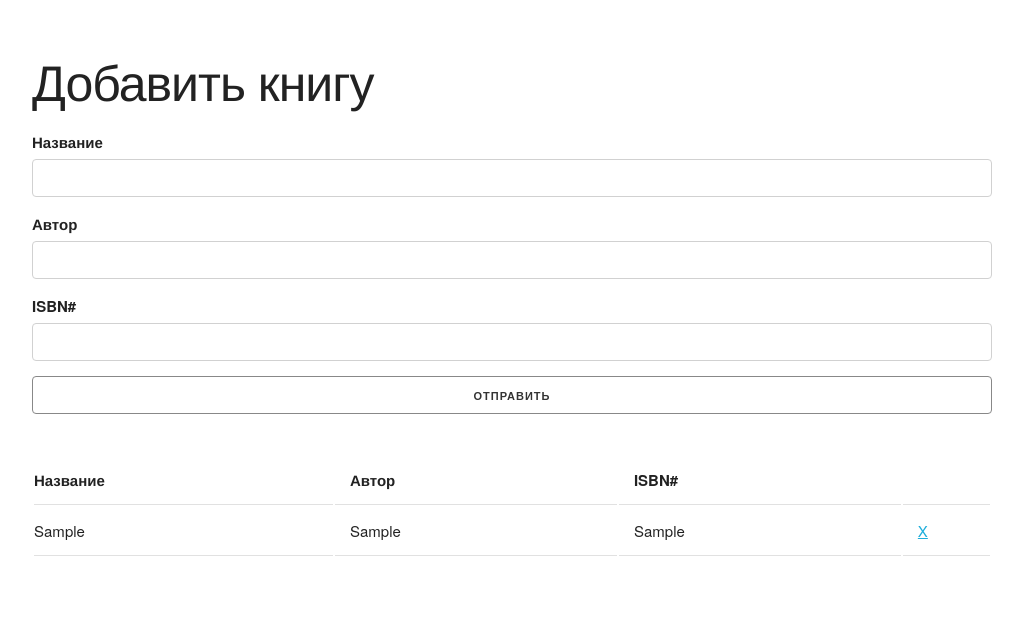
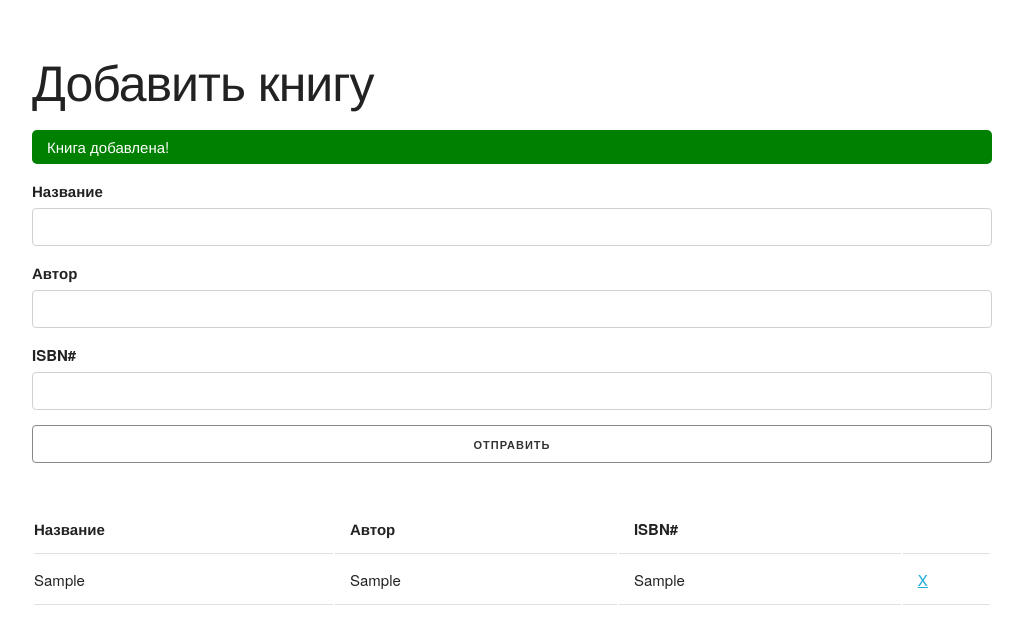
Before and after one commit to Belchenkov/book_list_js, a plain HTML site: page index.html in a window 1280 px wide. Both pictures are taken after typing "Sample", "Sample", "Sample" into the empty fields and a click on the input "Отправить". Shown: the whole page, without its empty margins (128-1151 px from the left). Drawn offline with Linux system fonts and the light colour scheme.

Commit message:
Validation Alert

```diff
--- a/css/app.css
+++ b/css/app.css
@@ -1,11 +1,15 @@
 .mt-50 {
   margin-top: 50px;
+}
+
+.alert {
+  border-radius: 5px;
 }
 
 .success,
 .error {
   color: #fff;
-  padding: 5px;
+  padding: 5px 15px;
   margin: 5px 0 15px 0;
 }
 
--- a/js/app.js
+++ b/js/app.js
@@ -25,6 +25,26 @@ UI.prototype.addBookToList = function (book) {
   list.appendChild(row);
 }
 
+// Show Alert
+UI.prototype.showAlert = function (message, className) {
+  // Create div
+  const div = document.createElement('div');
+  // Add classes
+  div.className = `alert ${className}`;
+  // Add text
+  div.appendChild(document.createTextNode(message));
+  // Get parent
+  const container = document.querySelector('.container');
+  // Get Form
+  const form = document.querySelector('#book-form');
+  // Insert alert
+  container.insertBefore(div, form);
+  // Timeout after 3 sec
+  setTimeout(function () {
+    document.querySelector('.alert').remove();
+  }, 3000);
+}
+
 // Clear Fields
 UI.prototype.clearFields = function () {
   document.getElementById('title').value = '';
@@ -47,9 +67,17 @@ document.getElementById('book-form').addEventListener('submit', function(e) {
   // Instantiate UI
   const ui = new UI();
 
-  // Add book to list
-  ui.addBookToList(book);
+  // Validate
+  if (title === '' || author === '' || isbn === '') {
+      ui.showAlert('Пожалуйста, заполните все поля', 'error');
+  } else {
+    // Add book to list
+    ui.addBookToList(book);
 
-  // Clear fields
-  ui.clearFields();
+    // Show success
+    ui.showAlert('Книга добавлена!', 'success');
+
+    // Clear fields
+    ui.clearFields();
+  }
 });
```
Also changed, not shown: 1 other file.
